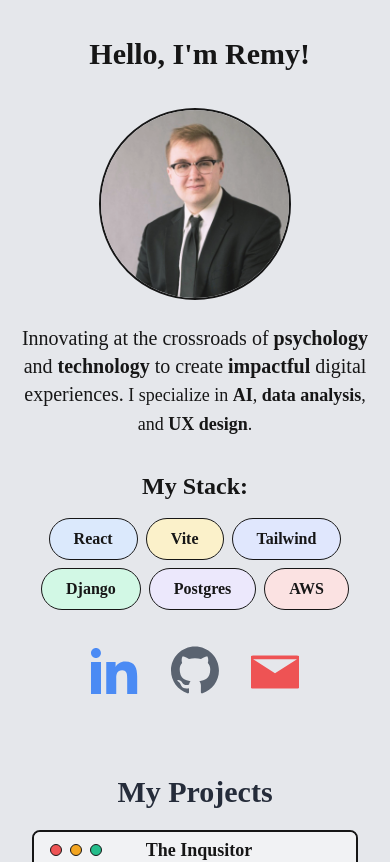
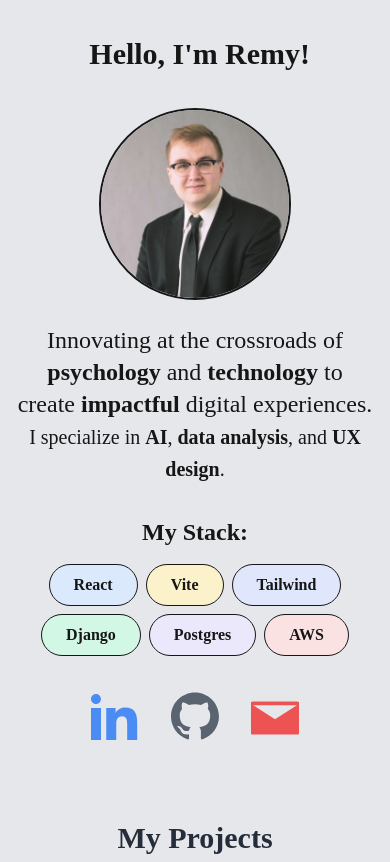
Before and after one commit to remysedlak/portfolio, a React (Vite) app: page / in a window 390 px wide. Shown: the top 862 px of the page. Built offline with nearby package versions, Linux system fonts and the light colour scheme; a web font is replaced by a local one.

Commit message:
fix: update h4 and p elements in Intro component for improved text styling and responsiveness

```diff
--- a/src/components/Intro.jsx
+++ b/src/components/Intro.jsx
@@ -62,9 +62,9 @@ function Intro() {
             />
             <div className="text-center flex flex-col sm:flex-col md:flex-col lg:flex-row xl:flex-row items-center space-y-6 lg:space-y-0 lg:space-x-12">
                 <div className="md:flex md:flex-col justify-around w-full rounded-md p-4 text-center ">
-                    <h4 className="text-base text-xl md:text-2xl lg:text-2xl mt-2 max-w-3xl sm:max-w-2xl text-center">
+                    <h4 className="text-base text-2xl md:text-2xl lg:text-2xl mt-2 md:max-w-3xl max-w-md mx-auto text-center">
                         Innovating at the crossroads of <b>psychology</b> and <b>technology</b> to create <b>impactful</b> digital experiences.
-                        <p className="inline sm:block text-base text-lg md:text-2xl lg:text-2xl max-w-3xl text-center mt-1 md:mt-8"> I specialize in <b>AI</b>, <b>data analysis</b>, and <b>UX design</b>.</p>
+                        <p className="inline sm:block text-base text-xl md:text-2xl lg:text-2xl max-w-3xl text-center mt-1 md:mt-8"> I specialize in <b>AI</b>, <b>data analysis</b>, and <b>UX design</b>.</p>
                     </h4>
                     <div className="flex flex-col h-8 items-center sm:my-4 mb-4 md:my-10 my-8 md:my-16 lg:mt-20 xl:mt-20">
                         <p className="text-2xl font-semibold">My Stack:</p>
```
